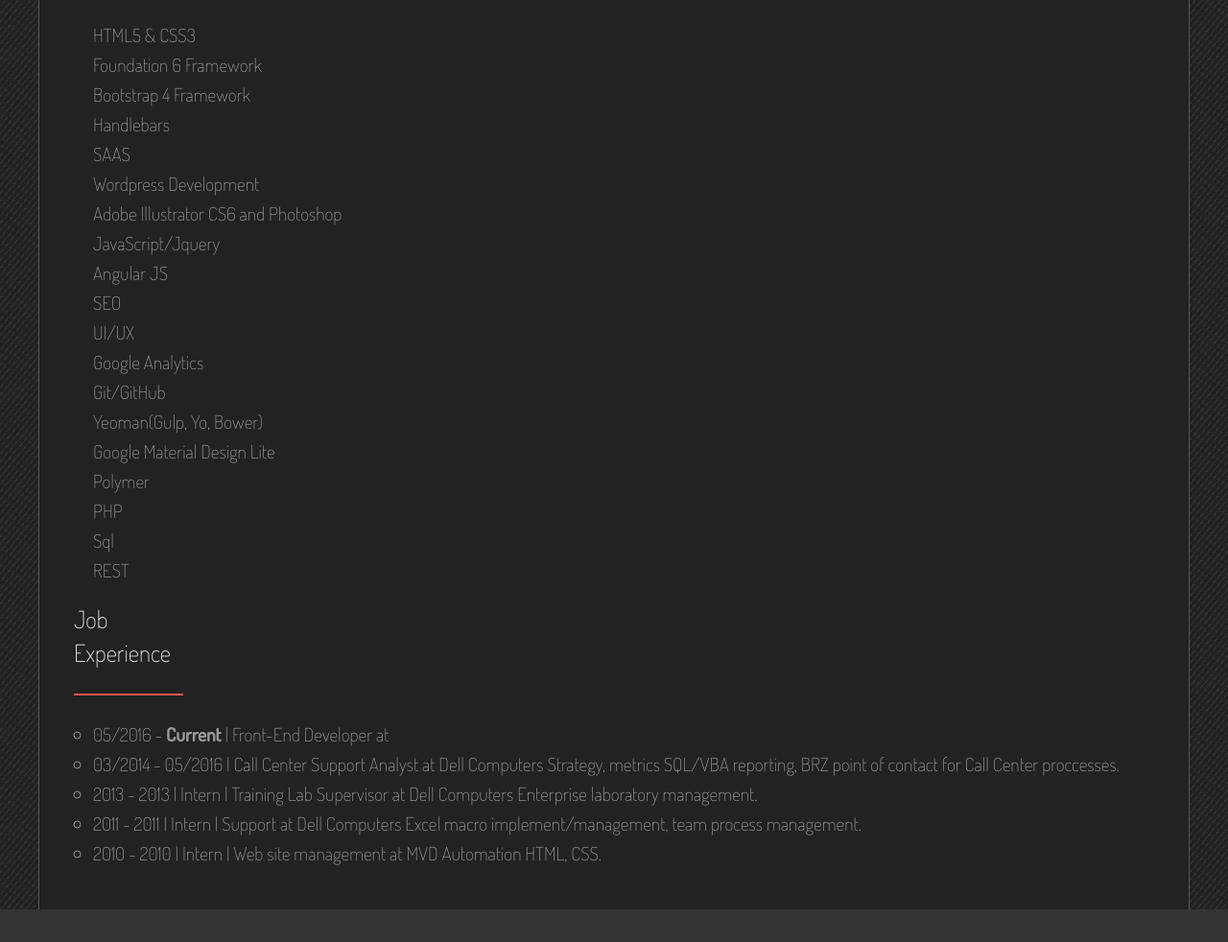
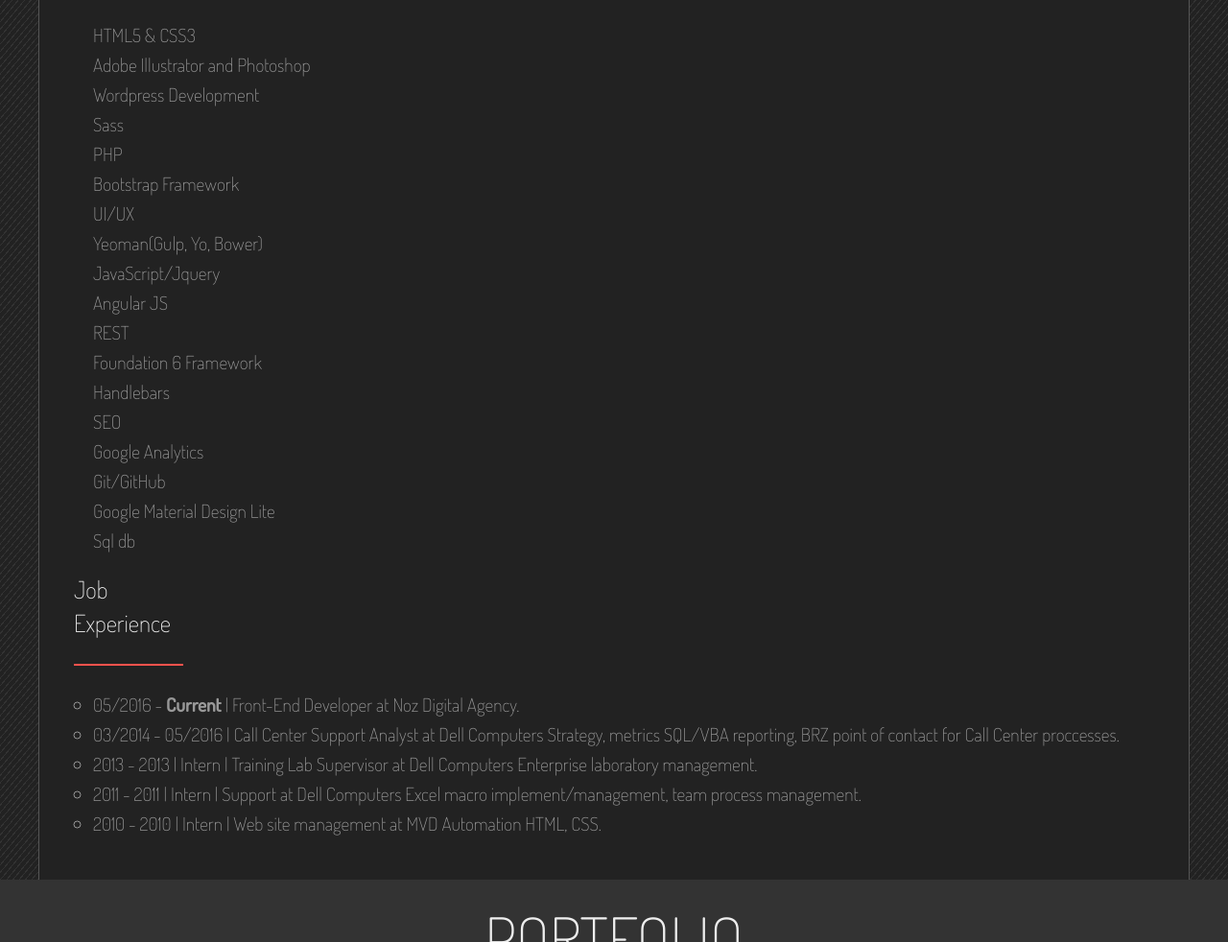
Before and after one commit to MatheusGerlack/matheusgerlack.github.io, a plain HTML site: page index.html in a window 1280 px wide. Shown: the part 1640-2622 px from the top of the page at 96% size. Drawn offline with nearby package versions, Linux system fonts and the light colour scheme; a script that the page names is missing.

Commit message:
Update index.html

```diff
--- a/index.html
+++ b/index.html
@@ -87,30 +87,29 @@
               <h4>Web Development Qualifications</h4>
               <ul>
                <li> HTML5 & CSS3</li>
-               <li> Foundation 6 Framework</li>
-               <li> Bootstrap 4 Framework</li>
-               <li> Handlebars </li>
-               <li> SAAS</li>
+               <li> Adobe Illustrator and Photoshop</li>
                <li> Wordpress Development</li>
-               <li> Adobe Illustrator CS6 and Photoshop</li>
+               <li> Sass</li>
+               <li> PHP</li>
+               <li> Bootstrap Framework</li>
+               <li> UI/UX</li>
+               <li> Yeoman(Gulp, Yo, Bower)</li>
                <li> JavaScript/Jquery</li>
                <li> Angular JS</li>
+               <li> REST</li>
+               <li> Foundation 6 Framework</li>
+               <li> Handlebars </li>
                <li> SEO</li>
-               <li> UI/UX</li>
                <li> Google Analytics</li>
                <li> Git/GitHub</li>
-               <li> Yeoman(Gulp, Yo, Bower)</li>
                <li> Google Material Design Lite</li>
-               <li> Polymer</li>
-               <li> PHP</li>
-               <li> Sql</li>
-               <li> REST</li>
+               <li>Sql db</li>
               </ul>
             </li>
             <li>
               <h4>Job Experience</h4>
               <ul class="ul-styled">
-                <li>05/2016 - <strong>Current</strong> | Front-End Developer at <a href="http://noz.nu" Noz Digital Agency.</a></a></li>
+                <li>05/2016 - <strong>Current</strong> | Front-End Developer at <a href="http://agencianoz.com"></a> Noz Digital Agency.</a></li>
                 <li>03/2014 - 05/2016  | Call Center Support Analyst at Dell Computers
                 Strategy, metrics SQL/VBA reporting, BRZ point of contact for Call Center proccesses.</li>
                 <li>2013 - 2013 | Intern | Training Lab Supervisor at Dell Computers
```
